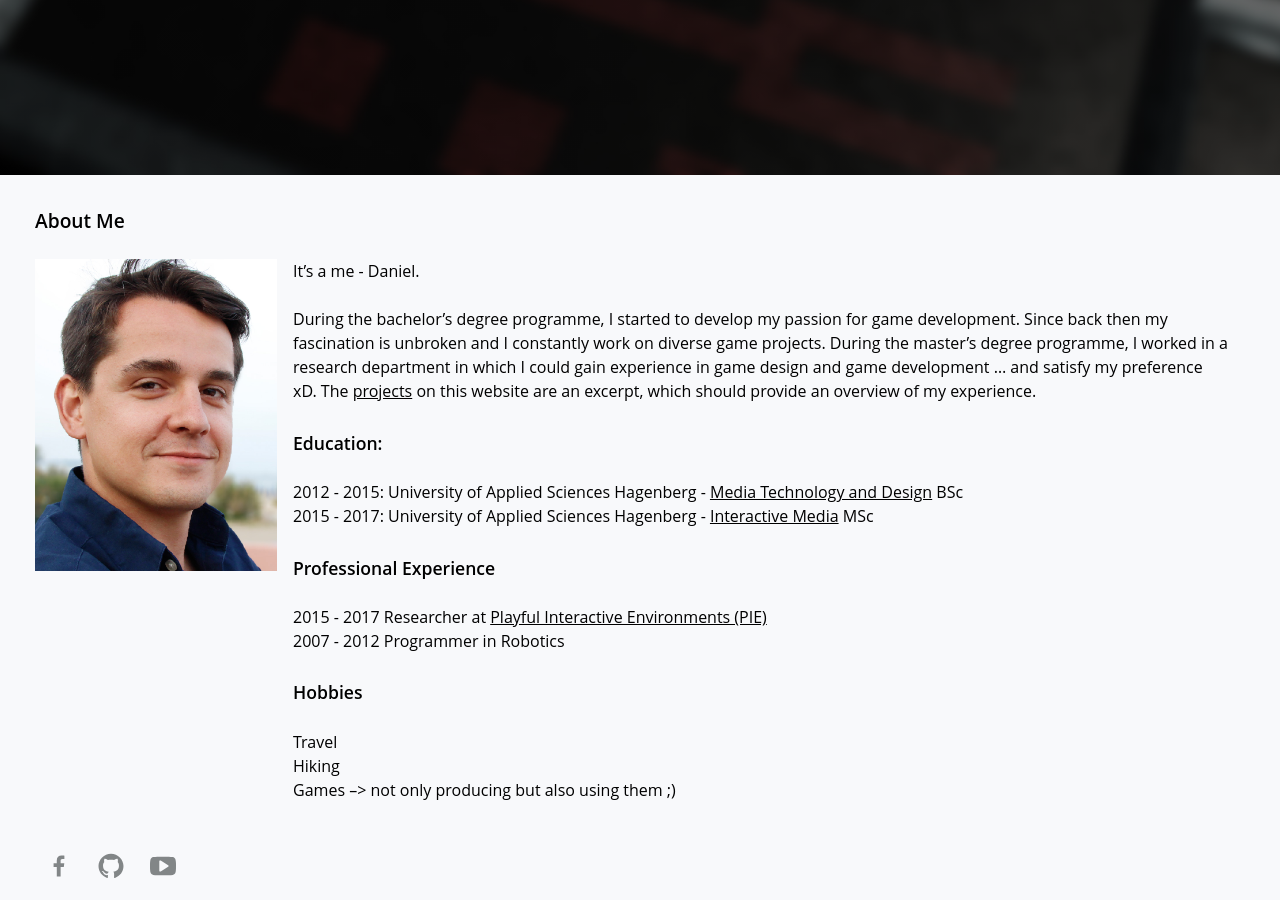
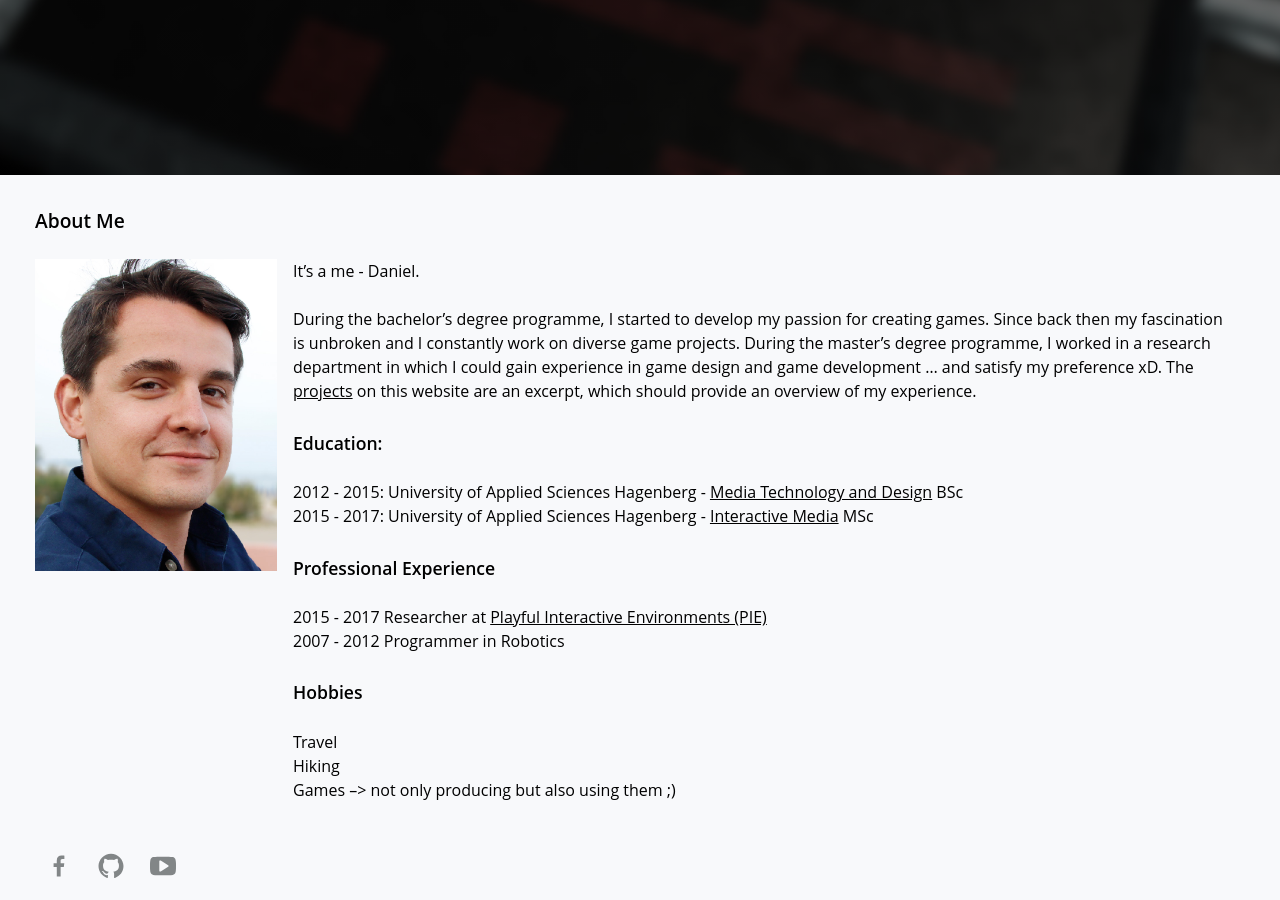
Before and after one commit to danielrammer/danielrammer.github.io, a Jekyll site: the page built from index.html, in a window 1280 px wide and 900 px high, scrolled down 3026 px. Built offline with Jekyll 4.4.1, drawn with Linux system fonts in a browser that asks for light colours; a script that is not in the unit is left out.

Commit message:
chaned about me

```diff
--- a/_aboutme.md
+++ b/_aboutme.md
@@ -1,7 +1,7 @@
 
 It’s a me - Daniel.
 
-During the bachelor's degree programme, I started to develop my passion for game development. Since back then my fascination is unbroken and I constantly work on diverse game projects. During the master's degree programme, I worked in a research department in which I could gain experience in game design and game development ... and satisfy my preference xD. The [projects]({{ site.baseurl }}/projects/) on this website are an excerpt, which should provide an overview of my experience.
+During the bachelor's degree programme, I started to develop my passion for creating games. Since back then my fascination is unbroken and I constantly work on diverse game projects. During the master's degree programme, I worked in a research department in which I could gain experience in game design and game development ... and satisfy my preference xD. The [projects]({{ site.baseurl }}/projects/) on this website are an excerpt, which should provide an overview of my experience.
 
 ### Education:
 * 2012 - 2015: University of Applied Sciences Hagenberg - [Media Technology and Design](https://www.fh-ooe.at/en/hagenberg-campus/studiengaenge/bachelor/media-technology-and-design/) BSc
```
